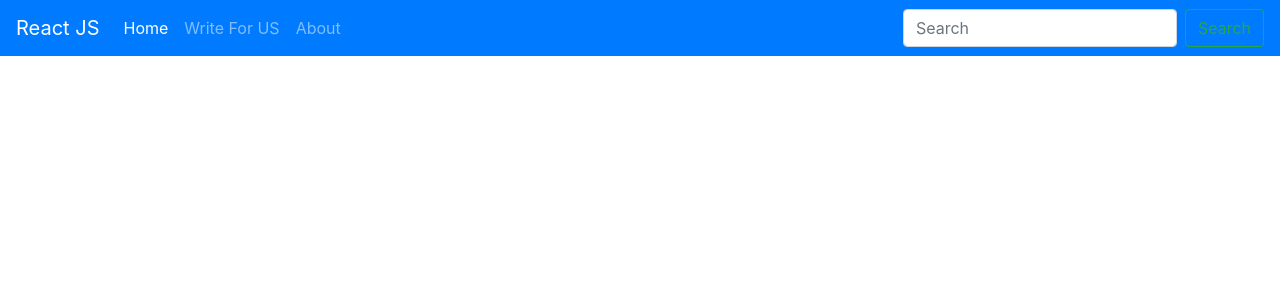
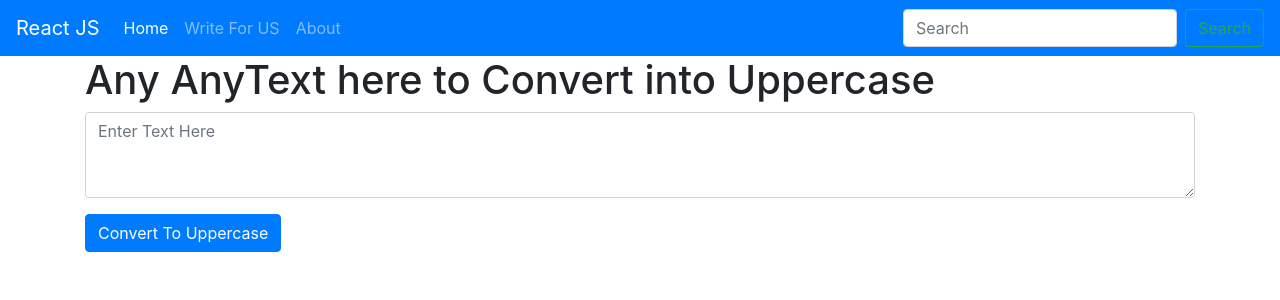
Before and after one commit to Hammad-khalil/React-Work, a React (Create React App) app: page / in a window 1280 px wide. Shown: the top 300 px of the page. Built offline with nearby package versions, Linux system fonts and the light colour scheme.

Commit message:
Will be using useState to convert text to uppercase

```diff
--- a/src/App.js
+++ b/src/App.js
@@ -1,5 +1,6 @@
 import './App.css';
 import Navbar from './components/Navbar';
+import Textarea from './components/Textarea';
 
 function App() {
   return (
@@ -10,6 +11,10 @@
 
 {/* <Navbar title="React JS" menu="Blogs"/> */}
 <Navbar/>
+
+<div className="container">
+<Textarea heading="Any AnyText here to Convert into Uppercase"/>
+</div>
 </>
 
 
--- /dev/null
+++ b/src/components/Textarea.js
@@ -0,0 +1,20 @@
+import React, {useState} from "react"
+
+export default function Textarea(props) {
+    const handleUpClick = () =>{
+        console.log("Uppercase Clicked");
+    }
+    const handleOnChange = () =>{
+        console.log("Function Onchange !!");
+    }
+    const [text,setText] = useState("Enter Text Here");
+    return (
+    <div>
+        <h1>{props.heading}</h1>
+  <div className="form-group">
+    <textarea className="form-control" onChange={handleOnChange} placeholder={text} id="exampleFormControlTextarea1" rows="3"></textarea>
+  </div>
+  <button className="btn btn-primary" onClick={handleUpClick}>Convert To Uppercase</button>
+    </div>
+  )
+}
```
